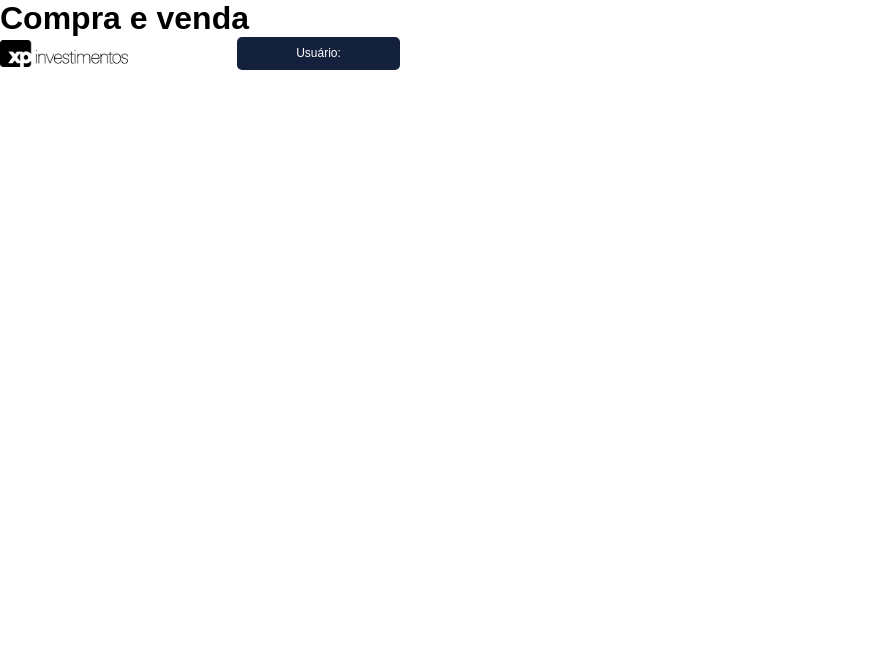
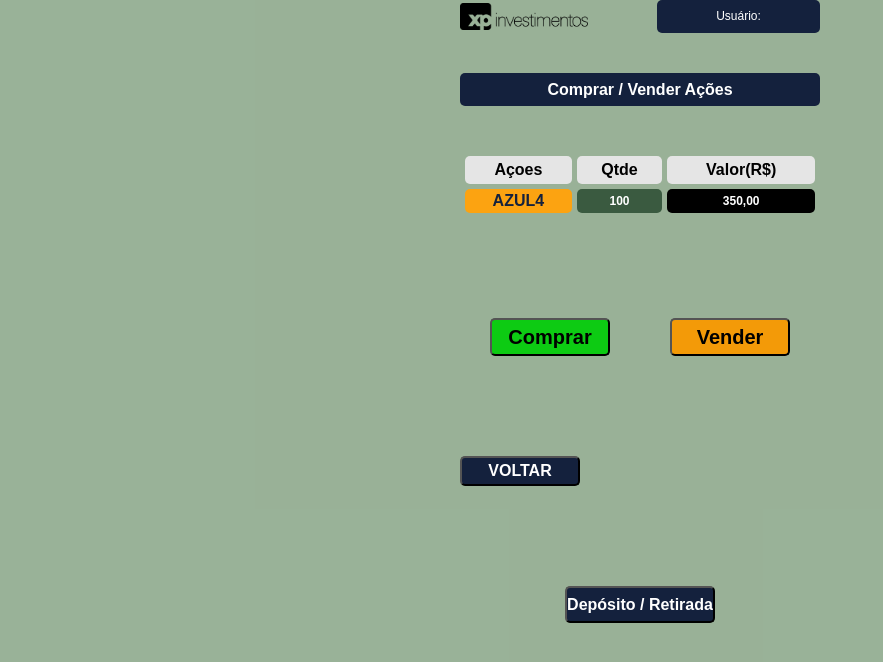
Before and after one commit to senseyluiz/desafioXPInc, a React (Create React App) app: page /compraVenda in a window 1280 px wide. Shown: the top 662 px of the page, without its empty margins (0-883 px from the left). Built offline with nearby package versions, Linux system fonts and the light colour scheme.

Commit message:
Refatorando estilização da tela de Login

```diff
--- a/src/App.jsx
+++ b/src/App.jsx
@@ -21,6 +21,7 @@ function App() {
     setUserConected,
   }
   return (
+    <main className="App">
       <MyContext.Provider value={contextValue}>
         <BrowserRouter>
           <Switch>
@@ -32,6 +33,7 @@ function App() {
           </Switch>
         </BrowserRouter>
       </MyContext.Provider>
+    </main>
 
   );
 }
--- a/src/components/AcoesDisponiveis.jsx
+++ b/src/components/AcoesDisponiveis.jsx
@@ -25,7 +25,9 @@ function AcoesDisponiveis () {
                 <td className='acoes'>{ name }</td>
                 <td className='qtde'>{ quantity }</td>
                 <td className='valor'>{ valor }</td>
-                <td className='buttons'> <button className='ButtonCompra'> <Link to='/compraVenda' > C </Link></button> <button disabled={true} className='ButtonVenda'>  V </button> </td>
+                <td className='buttons'>
+                  <button className='ButtonCompra'> <Link to='/compraVenda' > C </Link></button>
+                  <button disabled={true} className='ButtonVenda'>  V </button> </td>
               </tr>
             ))
           }
--- a/src/components/Form.jsx
+++ b/src/components/Form.jsx
@@ -43,9 +43,9 @@ function Form () {
   return(
 
     <form action="" method="post" className="Form">
-        <input type="text" placeholder="Email" name = "email" onChange={handleChange} />
-        <input type="password" placeholder="Senha" name = "password" onChange={handleChange}/>
-        <button type="submit" onClick={handleClick}> Acessar </button>
+        <input type="text" placeholder="Email" name = "email" onChange={handleChange} className ="btnDadosLogin"/>
+        <input type="password" placeholder="Senha" name = "password" onChange={handleChange} className ="btnDadosLogin" />
+        <button type="submit" onClick={handleClick} className ="btnDadosLogin btnAcessar"> Acessar </button>
     </form>
 
 
--- /dev/null
+++ b/src/components/Operacoes.jsx
@@ -0,0 +1,42 @@
+import "../styles/Operacoes.css"
+import { Link } from 'react-router-dom';
+function Operacoes () {
+return (
+  <section className='Operacoes'>
+    <div className="title"> Comprar / Vender Ações </div>
+
+    <table>
+      <thead>
+        <tr>
+          <th>Açoes</th>
+          <th>Qtde</th>
+          <th>Valor(R$)</th>
+        </tr>
+      </thead>
+
+      <tbody>
+        <td className='acoes'>AZUL4</td>
+        <td className='qtde'>100</td>
+        <td className='valor'>350,00</td>
+      </tbody>
+
+    </table>
+
+    <div className='buttons'>
+        <button type="submit" className="btnDepositar"> Comprar </button>
+        <button type="submit"  className="btnRetirada"> Vender </button>
+    </div>
+
+    <div className='buttons voltar'>
+         <button type="submit"className='btnVoltar '> <Link to="/listaAcoes">VOLTAR </Link></button>
+    </div>
+
+    <Link to="/meuSaldo"> <button type='submit' className='btnDepositoRetirada'> Depósito / Retirada </button> </Link>
+
+
+  </section>
+)
+
+}
+
+export default Operacoes
--- a/src/index.css
+++ b/src/index.css
@@ -4,3 +4,7 @@
   box-sizing: border-box;
   font-family: sans-serif;
 }
+
+body {
+  background-color: var(--background-primary);
+}
--- a/src/pages/CompraVenda.jsx
+++ b/src/pages/CompraVenda.jsx
@@ -1,10 +1,12 @@
+import '../styles/CompraVenda.css'
 import Header from "../components/Header";
+import Operacoes from '../components/Operacoes';
 
 function CompraVenda () {
   return(
-    <main>
-      <h1>Compra e venda</h1>
+    <main className="CompraVenda">
       <Header />
+      <Operacoes />
     </main>
   )
 }
--- a/src/pages/Login.jsx
+++ b/src/pages/Login.jsx
@@ -4,7 +4,7 @@ import logo from "../img/xp-investimentos-logo-4.png"
 
 function Login () {
   return(
-    <main className="Login">
+    <main className="screenWidth Login">
       <img src={logo} alt="logo" />
       <Form />
     </main>
--- /dev/null
+++ b/src/styles/CompraVenda.css
@@ -0,0 +1,7 @@
+.CompraVenda {
+  background-color: var(--background-primary);
+  height: 100vh;
+  display: flex;
+  flex-direction: column;
+  align-items: center;
+}
--- a/src/styles/Form.css
+++ b/src/styles/Form.css
@@ -10,7 +10,6 @@
   width: 230px;
   height: 40px;
   padding-left: 10px;
-  background-color: var(--background-button-primary);
   font-size: 24px;
   margin-bottom: 15px;
 }
@@ -22,5 +21,5 @@
   font-size: 24px;
   font-weight: 700;
   border-radius: 5px;
-  background-color: var(--background-button-secundary);
+
 }
--- a/src/styles/Login.css
+++ b/src/styles/Login.css
@@ -1,14 +1,3 @@
-.Login {
-  align-items: center;
-  background-color: var(--background-primary);
-  display: flex;
-  flex-direction: column;
-  height: 100vh;
-  justify-content: center;
-  margin: 0 auto;
-  padding: 10px;
-}
-
 .Login img {
   margin-bottom: 50px;
   max-width: 340px;
--- /dev/null
+++ b/src/styles/Operacoes.css
@@ -0,0 +1,55 @@
+.Operacoes {
+
+  padding: 20px 10px;
+
+  display: flex;
+  flex-direction: column;
+  align-items: center;
+  height: 100%;
+}
+
+.title {
+  background-color: var(--background-button-primary);
+  font-size: 16px;
+  font-weight: bold;
+  text-align: center;
+  color: #FFFFFF;
+  border-radius: 5px;
+  line-height: 33px;
+  width: 100%;
+  margin-bottom: 45px;
+}
+
+.Operacoes table {
+  margin-bottom: 100px;
+}
+
+.Operacoes .buttons {
+
+  width: 100%;
+  margin-bottom: 100px;
+}
+
+.Operacoes .voltar {
+  justify-content: flex-start;
+}
+
+.Operacoes .btnVoltar, button {
+  width: 120px;
+  border-radius: 5px;
+  font-size: 16px;
+  font-weight: bold;
+}
+
+.btnDepositoRetirada {
+  width: 800px;
+  background-color: var(--background-button-primary);
+  font-size: 16px;
+  font-weight: bold;
+  text-align: center;
+  color: #FFFFFF;
+  border-radius: 5px;
+  line-height: 33px;
+  width: 100%;
+  margin-bottom: 45px;
+}
--- a/src/styles/variaveis.css
+++ b/src/styles/variaveis.css
@@ -1,6 +1,6 @@
 :root {
+  --background-qtde: #3A5A40;
   --background-acoes: #FCA311;
-  --background-qtde: #3A5A40;
   --background-valor: #000;
   --background-primary: #58815760;
   --background-button-compra: #0DCB13;
@@ -8,3 +8,30 @@
   --background-button-secundary: #FCA311;
   --background-button-venda: #F39A08;
 }
+
+.screenWidth {
+  align-items: center;
+
+  display: flex;
+  flex-direction: column;
+  height: 100vh;
+  justify-content: center;
+  margin: 0 auto;
+  max-width: 1200px;
+  min-width: 360px;
+  padding: 20px;
+  width: 100%;
+}
+
+.btnDadosLogin {
+  color: #FFFFFF;
+  background-color: var(--background-button-primary);
+  border-radius: 5px;
+  font-size: 24px;
+  height: 40px;
+  width: 230px;
+}
+
+.btnAcessar {
+  background-color: var(--background-button-secundary);
+}
```
Lines whose indentation alone changed are shown as unchanged.
